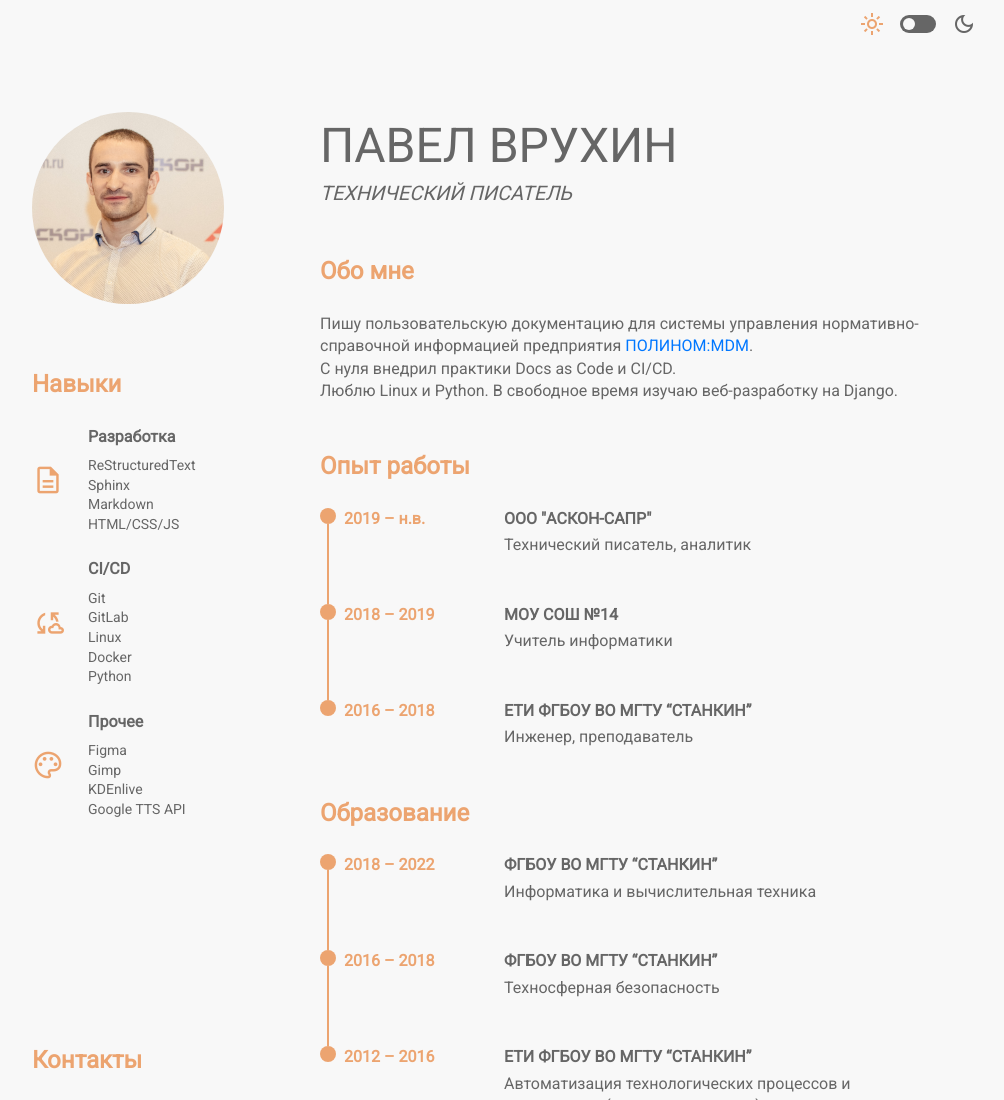
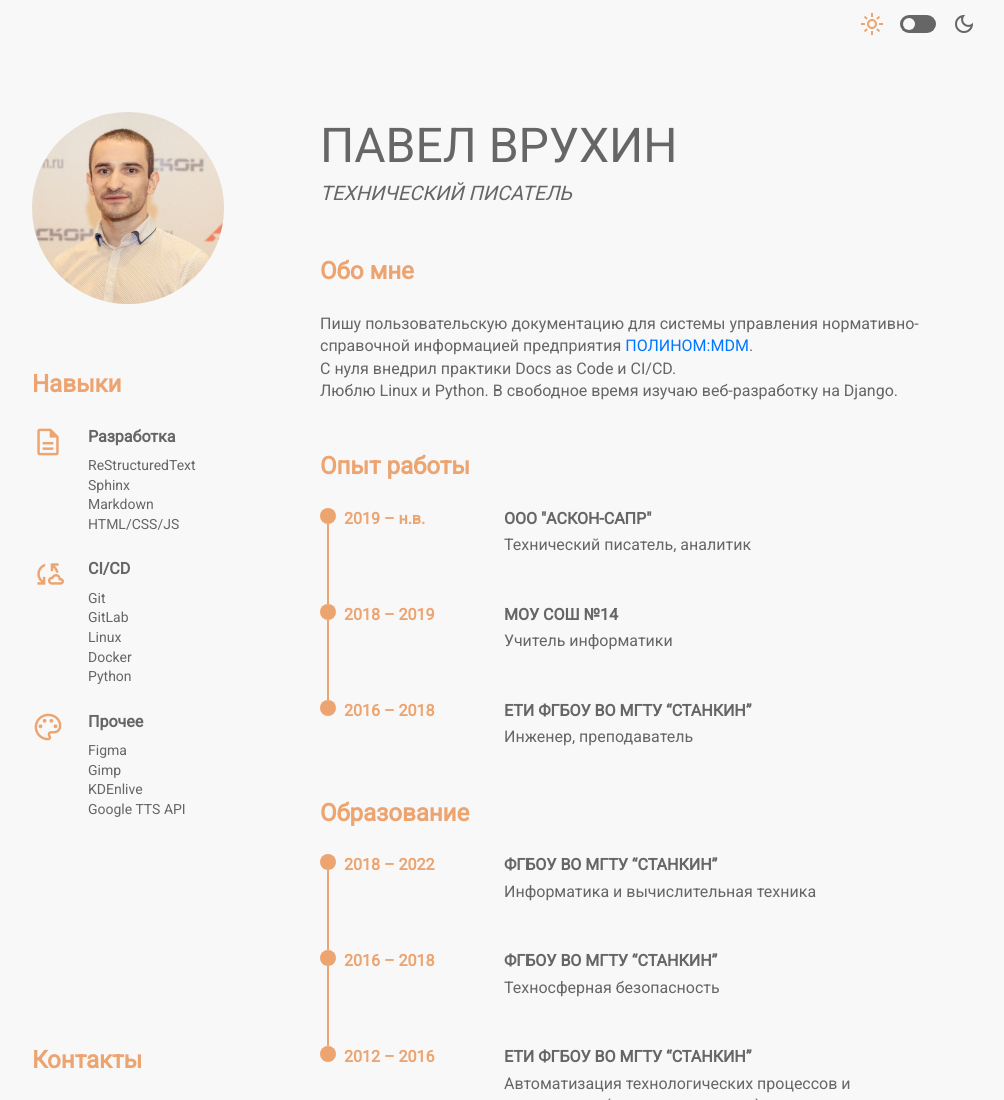
Before and after one commit to vrukhin/vrukhin.github.io, a plain HTML site: page index.html in a window 1280 px wide. Shown: the top 1100 px of the page, without its empty margins (160-1164 px from the left). Drawn offline with nearby package versions, Linux system fonts and the light colour scheme.

Commit message:
Иконки навыков выровнены по верхнему краю

```diff
--- a/static/css/sidebar.css
+++ b/static/css/sidebar.css
@@ -22,9 +22,15 @@
     flex-grow: 1;
 }
 
+.section-skills {
+    display: flex;
+    flex-direction: column;
+}
+
 .section-skills-item {
     display: flex;
     align-items: center;
+    align-items: flex-start;
     margin-bottom: 24px;
 }
 
```
